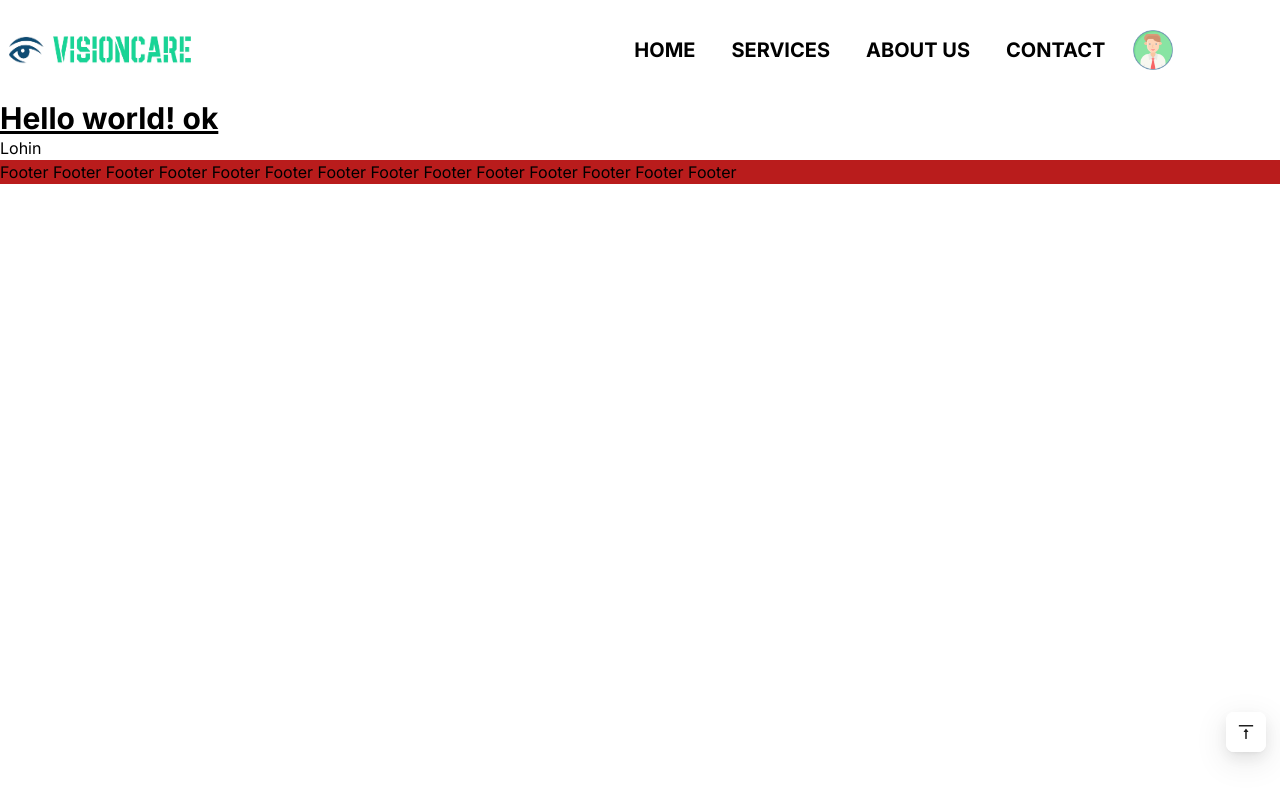
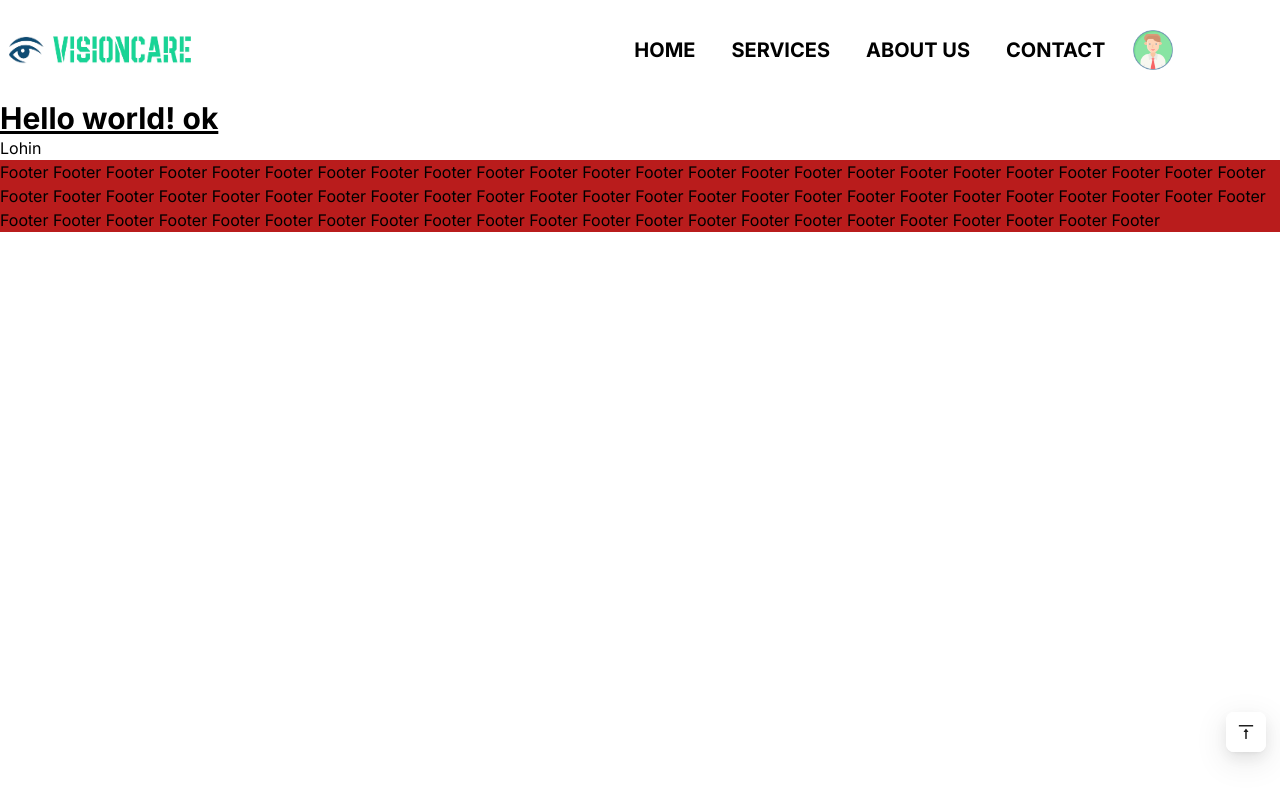
Before and after one commit to akashsdk/shaplamart, a Next.js app: page / in a window 1280 px wide. Built offline with nearby package versions, Linux system fonts and the light colour scheme.

Commit message:
Update Footer.tsx

```diff
--- a/src/app/components/Footer.tsx
+++ b/src/app/components/Footer.tsx
@@ -18,6 +18,63 @@ function Footer() {
       Footer
       Footer
       Footer
+
+      Footer
+      Footer
+      Footer
+      Footer
+      Footer
+      Footer
+      Footer
+      Footer
+      Footer
+      Footer
+      Footer
+      Footer
+      Footer
+      Footer
+      Footer
+      Footer
+      Footer
+      Footer
+      Footer
+      Footer
+      Footer
+      Footer
+      Footer
+      Footer
+      Footer
+      Footer
+      Footer
+      Footer
+      Footer
+      Footer
+      Footer
+      Footer
+      Footer
+      Footer
+      Footer
+      Footer
+      Footer
+      Footer
+      Footer
+      Footer
+      Footer
+      Footer
+      Footer
+      Footer
+      Footer
+      Footer
+      Footer
+      Footer
+      Footer
+      Footer
+      Footer
+      Footer
+      Footer
+      Footer
+      Footer
+      Footer
     </div>
   )
 }
```
